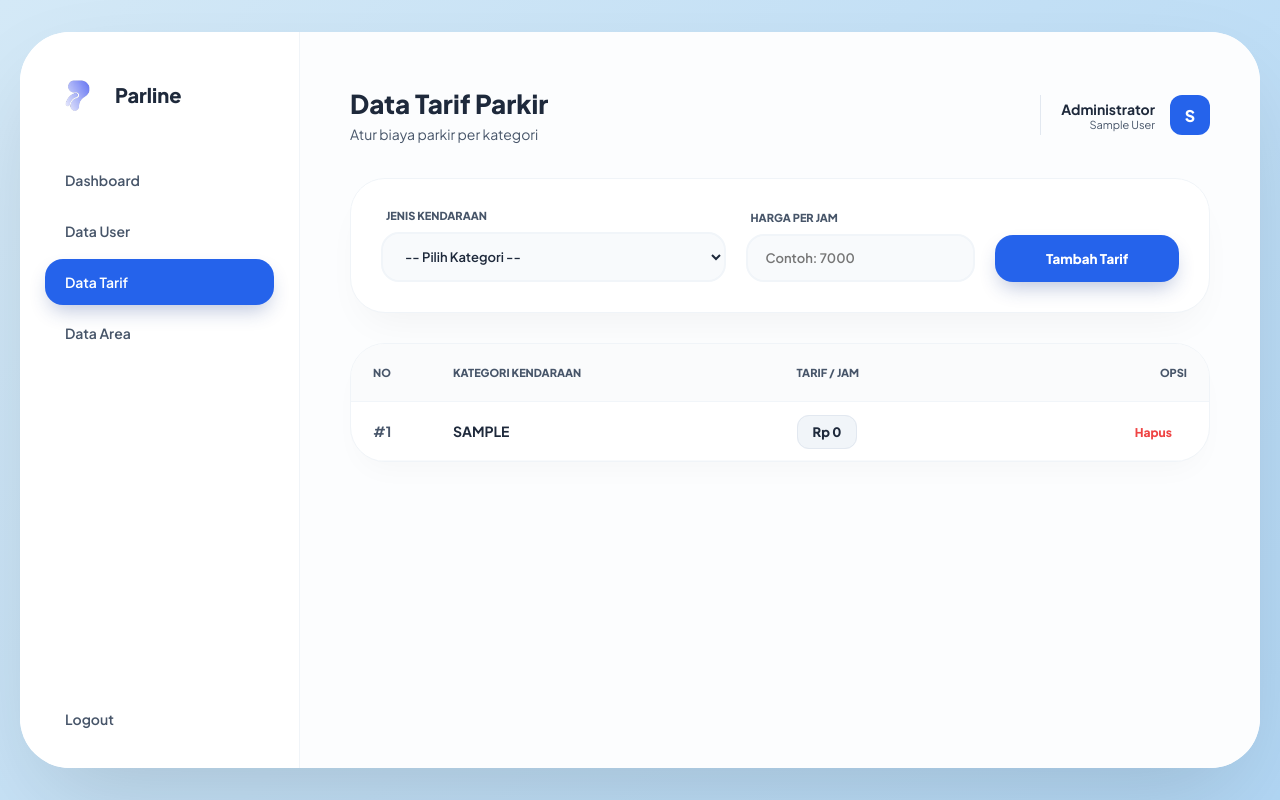
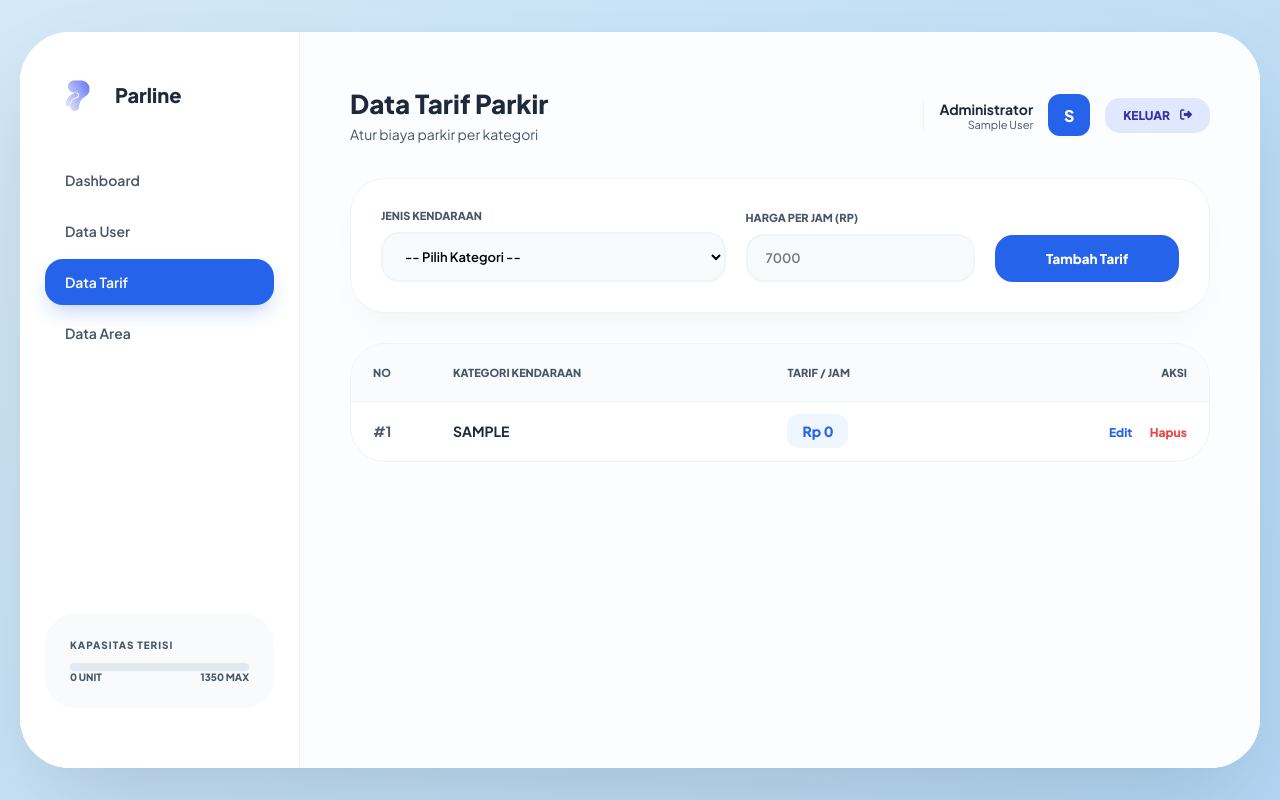
Before and after one commit to nadyaaclaryssa/ukk_parkir_parline_nadya, a PHP site: page /admin/tarif_parkir.php in a window 1280 px wide. Run offline with PHP 8.4, Linux system fonts and the light colour scheme; the visitor is signed in with stand-in values (Sample User, id 1); tables that the repository leaves empty or names only in its code hold one stand-in row (values such as "Sample post"); some libraries are stand-ins or nearby versions.

Commit message:
update kedua

```diff
--- a/admin/tarif_parkir.php
+++ b/admin/tarif_parkir.php
@@ -6,43 +6,42 @@ if(!isset($_SESSION['role']) || $_SESSION['role'] != "admin") {
 }
 include '../config/koneksi.php';
 
-// Ambil data kendaraan masuk untuk progress bar
+// Ambil data untuk Progress Bar
 $query_masuk = mysqli_query($koneksi, "SELECT COUNT(*) as total FROM tb_transaksi WHERE status='masuk'");
 $kendaraan_masuk = mysqli_fetch_assoc($query_masuk)['total'] ?? 0;
 $total_kapasitas_all = 1350;
+$persen = ($kendaraan_masuk / $total_kapasitas_all) * 100;
 
-// 1. PROSES SIMPAN TARIF (LOGIKA ANTI-DUPLIKAT)
+// Variabel Notifikasi
+$status_msg = "";
+
+// 1. PROSES SIMPAN TARIF
 if(isset($_POST['tambah'])){
     $jenis = mysqli_real_escape_string($koneksi, $_POST['jenis_kendaraan']);
-    $harga = (int)$_POST['harga_per_jam']; // Memastikan input adalah angka
+    $harga = (int)$_POST['harga_per_jam'];
 
     if(!empty($jenis) && $harga > 0) {
-        // Cek apakah jenis kendaraan sudah ada di database
         $cek = mysqli_query($koneksi, "SELECT * FROM tb_tarif WHERE jenis_kendaraan='$jenis'");
         if(mysqli_num_rows($cek) > 0) {
-            echo "<script>alert('Kategori $jenis sudah ada! Silakan hapus yang lama jika ingin mengganti harga.'); window.location='tarif_parkir.php';</script>";
+            $status_msg = "duplikat";
         } else {
             mysqli_query($koneksi, "INSERT INTO tb_tarif (jenis_kendaraan, tarif_per_jam) VALUES ('$jenis', '$harga')");
-            header("location:tarif_parkir.php");
+            $status_msg = "sukses_tambah";
         }
     }
-    exit;
 }
 
-// 2. PROSES HAPUS (LOGIKA ANTI-ERROR FOREIGN KEY)
+// 2. PROSES HAPUS
 if(isset($_GET['hapus'])){
     $id = mysqli_real_escape_string($koneksi, $_GET['hapus']);
-
-    // Cek apakah data ini sedang dipakai di tabel transaksi
     $cek_relasi = mysqli_query($koneksi, "SELECT * FROM tb_transaksi WHERE id_tarif='$id'");
 
     if(mysqli_num_rows($cek_relasi) > 0) {
-        echo "<script>alert('Gagal! Data tarif ini tidak bisa dihapus karena sudah ada data kendaraan di tabel transaksi yang menggunakannya.'); window.location='tarif_parkir.php';</script>";
+        $status_msg = "gagal_hapus";
     } else {
         mysqli_query($koneksi, "DELETE FROM tb_tarif WHERE id_tarif='$id'");
-        header("location:tarif_parkir.php");
+        $status_msg = "sukses_hapus";
     }
-    exit;
 }
 ?>
 
@@ -53,9 +52,10 @@ if(isset($_GET['hapus'])){
     <title>Parline Admin - Data Tarif</title>
     <link rel="icon" href="../parline.png">
     <link href="https://fonts.googleapis.com/css2?family=Plus+Jakarta+Sans:wght@400;500;600;700;800&display=swap" rel="stylesheet">
+    <link rel="stylesheet" href="https://cdnjs.cloudflare.com/ajax/libs/font-awesome/6.4.0/css/all.min.css">
+    <script src="https://cdn.jsdelivr.net/npm/sweetalert2@11"></script>
     <style>
         :root {
-            /* Warna diganti ke Biru Navy agar lebih profesional/ Ravenclaw vibe */
             --primary: #2563eb;
             --primary-light: #3b82f6;
             --grad-1: #d4e9f7;
@@ -63,6 +63,7 @@ if(isset($_GET['hapus'])){
             --text-main: #1e293b;
             --text-sub: #475569;
             --danger: #ef4444;
+            --indigo-soft: #e0e7ff;
         }
 
         * { box-sizing: border-box; font-family: 'Plus Jakarta Sans', sans-serif; }
@@ -82,82 +83,65 @@ if(isset($_GET['hapus'])){
             box-shadow: 0 40px 100px -20px rgba(0, 0, 0, 0.15);
         }
 
+        /* SIDEBAR (Tanpa Ikon) */
         .sidebar {
             width: 280px; background: white;
             padding: 40px 25px; display: flex; flex-direction: column;
             border-right: 1px solid #f0f4f8;
         }
-
         .logo-section { display: flex; align-items: center; gap: 15px; padding: 0 10px; margin-bottom: 40px; }
         .logo-section img { width: 45px; height: 45px; border-radius: 12px; }
         .logo-section h2 { font-size: 20px; margin: 0; color: var(--text-main); font-weight: 800; }
 
         .nav-menu { flex-grow: 1; }
         .nav-menu a {
-            display: flex; align-items: center; gap: 12px; padding: 14px 20px;
-            text-decoration: none; color: var(--text-sub); font-size: 14px; font-weight: 600;
-            margin-bottom: 5px; border-radius: 18px; transition: 0.3s;
+            display: block; padding: 14px 20px;
+            text-decoration: none; color: var(--text-sub);
+            font-size: 14px; font-weight: 600; margin-bottom: 5px;
+            border-radius: 18px; transition: 0.3s;
         }
-        .nav-menu a.active { background: var(--primary); color: white; box-shadow: 0 10px 20px -5px rgba(30, 58, 138, 0.3); }
+        .nav-menu a.active { background: var(--primary); color: white; box-shadow: 0 10px 20px -5px rgba(37, 99, 235, 0.3); }
         .nav-menu a:hover:not(.active) { background: #f1f5f9; color: var(--text-main); }
 
-        .storage-box { margin-top: auto; padding: 25px; background: #f8fafc; border-radius: 30px; }
+        .storage-box { margin-top: auto; padding: 25px; background: #f8fafc; border-radius: 30px; margin-bottom: 20px; }
         .storage-box p { margin: 0 0 12px 0; color: var(--text-sub); font-size: 10px; font-weight: 800; text-transform: uppercase; letter-spacing: 1px; }
+        .progress-bg { height: 8px; background: #e2e8f0; border-radius: 4px; overflow: hidden; }
+        .progress-fill { height: 100%; background: var(--primary); transition: 0.5s; }
 
-        .progress-bg { height: 8px; background: #e2e8f0; border-radius: 4px; overflow: hidden; margin-bottom: 12px; }
-        .progress-fill { height: 100%; background: var(--primary); }
+        /* MAIN CONTENT */
+        .main-content { flex: 1; background: #fcfdfe; padding: 40px 50px; overflow-y: auto; }
+        .header-top { display: flex; justify-content: space-between; align-items: center; margin-bottom: 35px; padding-top: 15px; }
 
-        .main-content { flex: 1; background: #fcfdfe; padding: 40px 50px; overflow-y: auto; }
-
-        .header-top {
-            display: flex;
-            justify-content: space-between;
-            align-items: center;
-            margin-bottom: 35px;
-            padding-top: 15px;
+        /* USER NAV (Hanya disini ada ikon) */
+        .user-nav-wrapper { display: flex; align-items: center; gap: 15px; }
+        .profile-stack { text-align: right; border-left: 1px solid #f1f5f9; padding-left: 15px; }
+        .user-avatar {
+            width: 42px; height: 42px; background: var(--primary);
+            border-radius: 12px; color: white; display: flex;
+            align-items: center; justify-content: center; font-weight: 800;
+        }
+        .btn-logout-direct {
+            display: flex; align-items: center; gap: 10px;
+            background: var(--indigo-soft); color: #3730a3;
+            text-decoration: none; padding: 10px 18px; border-radius: 15px;
+            font-size: 12px; font-weight: 800; transition: 0.3s ease;
         }
 
-        .form-card {
-            background: white; padding: 30px; border-radius: 35px;
-            margin-bottom: 30px; border: 1px solid #f0f4f8;
-            box-shadow: 0 20px 40px -15px rgba(0,0,0,0.05);
-        }
+        /* FORM & TABLE */
+        .form-card { background: white; padding: 30px; border-radius: 35px; margin-bottom: 30px; border: 1px solid #f0f4f8; box-shadow: 0 20px 40px -15px rgba(0,0,0,0.05); }
         .grid-form { display: grid; grid-template-columns: 1.5fr 1fr 0.8fr; gap: 20px; align-items: end; }
+        .input-group { display: flex; flex-direction: column; gap: 10px; }
+        .input-group label { font-size: 11px; font-weight: 800; color: var(--text-sub); text-transform: uppercase; }
+        .input-group input, .input-group select { padding: 14px 18px; border-radius: 18px; border: 2px solid #f1f5f9; background: #f8fafc; font-size: 13px; outline: none; font-weight: 600; }
+        .btn-simpan { background: var(--primary); color: white; border: none; padding: 15px; border-radius: 18px; font-weight: 800; cursor: pointer; transition: 0.3s; }
 
-        .input-group { display: flex; flex-direction: column; gap: 10px; }
-        .input-group label { font-size: 11px; font-weight: 800; color: var(--text-sub); text-transform: uppercase; padding-left: 5px; }
-        .input-group input, .input-group select {
-            padding: 14px 18px; border-radius: 18px; border: 2px solid #f1f5f9;
-            background: #f8fafc; font-size: 13px; outline: none; transition: 0.3s; font-weight: 600; color: var(--text-main);
-        }
-        .input-group input:focus { border-color: var(--primary-light); background: white; }
-
-        .btn-simpan {
-            background: var(--primary); color: white; border: none;
-            padding: 15px; border-radius: 18px; font-weight: 800;
-            cursor: pointer; transition: 0.3s;
-            box-shadow: 0 10px 20px -5px rgba(30, 58, 138, 0.3);
-        }
-        .btn-simpan:hover { transform: translateY(-3px); opacity: 0.9; }
-
-        .table-container { background: white; border-radius: 35px; border: 1px solid #f0f4f8; overflow: hidden; box-shadow: 0 15px 30px -10px rgba(0,0,0,0.03); }
+        .table-container { background: white; border-radius: 35px; border: 1px solid #f0f4f8; overflow: hidden; }
         table { width: 100%; border-collapse: collapse; }
         th { text-align: left; padding: 22px; color: var(--text-sub); font-size: 11px; font-weight: 800; text-transform: uppercase; background: #fafbfc; border-bottom: 1px solid #f1f5f9; }
         td { padding: 20px 22px; font-size: 14px; color: var(--text-main); border-bottom: 1px solid #f8fafc; }
-
-        .price-badge {
-            background: #f1f5f9; color: var(--text-main); padding: 8px 15px;
-            border-radius: 12px; font-weight: 800; font-size: 13px; border: 1px solid #e2e8f0;
-        }
-
-        .btn-hapus { color: var(--danger); text-decoration: none; font-weight: 800; font-size: 12px; padding: 8px 15px; border-radius: 10px; transition: 0.3s; }
-        .btn-hapus:hover { background: #fff1f2; }
-
-        .user-avatar {
-            width: 40px; height: 40px; background: var(--primary);
-            border-radius: 12px; color: white; display: flex;
-            align-items: center; justify-content: center; font-weight: 800;
-        }
+        .price-badge { background: #eff6ff; color: var(--primary); padding: 8px 15px; border-radius: 12px; font-weight: 800; }
+        .btn-edit-ui { color: var(--primary); text-decoration: none; font-weight: 800; font-size: 12px; margin-right: 15px; }
+        .btn-hapus-ui { color: var(--danger); text-decoration: none; font-weight: 800; font-size: 12px; cursor: pointer; }
     </style>
 </head>
 <body>
@@ -170,13 +154,22 @@ if(isset($_GET['hapus'])){
             </div>
 
             <div class="nav-menu">
-                <a href="dashboard.php"> Dashboard</a>
-                <a href="kelola_user.php"> Data User</a>
-                <a href="tarif_parkir.php" class="active"> Data Tarif</a>
-                <a href="area_parkir.php"> Data Area</a>
+                <a href="dashboard.php">Dashboard</a>
+                <a href="kelola_user.php">Data User</a>
+                <a href="tarif_parkir.php" class="active">Data Tarif</a>
+                <a href="area_parkir.php">Data Area</a>
             </div>
 
-            <a href="../logout.php" style="margin-top: 25px; color: var(--text-sub); text-decoration: none; font-size: 14px; padding-left: 20px; font-weight: 600;"> Logout</a>
+            <div class="storage-box">
+                <p>Kapasitas Terisi</p>
+                <div class="progress-bg">
+                    <div class="progress-fill" style="width: <?= $persen ?>%;"></div>
+                </div>
+                <div style="display: flex; justify-content: space-between; font-size: 10px; font-weight: 800; color: var(--text-sub);">
+                    <span><?= $kendaraan_masuk ?> UNIT</span>
+                    <span><?= $total_kapasitas_all ?> MAX</span>
+                </div>
+            </div>
         </div>
 
         <div class="main-content">
@@ -186,14 +179,16 @@ if(isset($_GET['hapus'])){
                     <p style="color: var(--text-sub); margin: 5px 0 0 0; font-size: 14px;">Atur biaya parkir per kategori</p>
                 </div>
 
-                <div style="display: flex; align-items: center; gap: 15px; border-left: 1px solid #e2e8f0; padding-left: 20px;">
-                    <div style="text-align: right;">
+                <div class="user-nav-wrapper">
+                    <div class="profile-stack">
                         <div style="font-weight: 700; font-size: 14px; color: var(--text-main);">Administrator</div>
                         <div style="font-size: 11px; color: var(--text-sub);"><?= $_SESSION['nama'] ?? 'Admin' ?></div>
                     </div>
-                    <div class="user-avatar">
-                        <?= strtoupper(substr($_SESSION['nama'] ?? 'A', 0, 1)) ?>
-                    </div>
+                    <div class="user-avatar"><?= strtoupper(substr($_SESSION['nama'] ?? 'A', 0, 1)) ?></div>
+                    <a href="../logout.php" class="btn-logout-direct">
+                        <span>KELUAR</span>
+                        <i class="fa-solid fa-right-from-bracket"></i>
+                    </a>
                 </div>
             </div>
 
@@ -209,8 +204,8 @@ if(isset($_GET['hapus'])){
                         </select>
                     </div>
                     <div class="input-group">
-                        <label>Harga Per Jam</label>
-                        <input type="number" name="harga_per_jam" placeholder="Contoh: 7000" required>
+                        <label>Harga Per Jam (Rp)</label>
+                        <input type="number" name="harga_per_jam" placeholder="7000" required>
                     </div>
                     <button type="submit" name="tambah" class="btn-simpan">Tambah Tarif</button>
                 </form>
@@ -223,30 +218,24 @@ if(isset($_GET['hapus'])){
                             <th width="80">No</th>
                             <th>Kategori Kendaraan</th>
                             <th>Tarif / Jam</th>
-                            <th style="text-align: right;">Opsi</th>
+                            <th style="text-align: right;">Aksi</th>
                         </tr>
                     </thead>
                     <tbody>
                         <?php
-                        $query_str = "SELECT * FROM tb_tarif WHERE jenis_kendaraan != '' ORDER BY FIELD(jenis_kendaraan, 'MOTOR', 'MOBIL', 'LAINNYA') ASC";
-                        $q = mysqli_query($koneksi, $query_str);
-
+                        $q = mysqli_query($koneksi, "SELECT * FROM tb_tarif ORDER BY FIELD(jenis_kendaraan, 'MOTOR', 'MOBIL', 'LAINNYA') ASC");
                         $no = 1;
                         while($data = mysqli_fetch_assoc($q)){
                         ?>
                         <tr>
                             <td style="color: var(--text-sub); font-weight: 700;">#<?= $no++ ?></td>
-                            <td style="font-weight: 700; color: var(--text-main);"><?= strtoupper($data['jenis_kendaraan']) ?></td>
-                            <td>
-                                <span class="price-badge">
-                                    <?php
-                                        $harga_tampil = $data['tarif_per_jam'] ?? 0;
-                                        echo "Rp " . number_format($harga_tampil, 0, ',', '.');
-                                    ?>
-                                </span>
+                            <td style="font-weight: 700; color: var(--text-main);">
+                                <?= strtoupper($data['jenis_kendaraan']) ?>
                             </td>
+                            <td><span class="price-badge">Rp <?= number_format($data['tarif_per_jam'], 0, ',', '.'); ?></span></td>
                             <td style="text-align: right;">
-                                <a href="?hapus=<?= $data['id_tarif'] ?>" class="btn-hapus" onclick="return confirm('Yakin ingin menghapus tarif ini?')">Hapus</a>
+                                <a href="tarif_edit.php?id=<?= $data['id_tarif']; ?>" class="btn-edit-ui">Edit</a>
+                                <a onclick="konfirmasiHapus(<?= $data['id_tarif'] ?>)" class="btn-hapus-ui">Hapus</a>
                             </td>
                         </tr>
                         <?php } ?>
@@ -255,5 +244,34 @@ if(isset($_GET['hapus'])){
             </div>
         </div>
     </div>
+
+    <script>
+        function konfirmasiHapus(id) {
+            Swal.fire({
+                title: 'Hapus Tarif?',
+                text: "Data yang dihapus tidak bisa dikembalikan!",
+                icon: 'warning',
+                showCancelButton: true,
+                confirmButtonColor: '#ef4444',
+                cancelButtonColor: '#475569',
+                confirmButtonText: 'Ya, Hapus!',
+                cancelButtonText: 'Batal'
+            }).then((result) => {
+                if (result.isConfirmed) {
+                    window.location.href = '?hapus=' + id;
+                }
+            })
+        }
+
+        <?php if($status_msg == "sukses_tambah"): ?>
+            Swal.fire('Berhasil!', 'Tarif baru telah ditambahkan.', 'success');
+        <?php elseif($status_msg == "duplikat"): ?>
+            Swal.fire('Gagal!', 'Kategori kendaraan sudah ada!', 'error');
+        <?php elseif($status_msg == "sukses_hapus"): ?>
+            Swal.fire('Dihapus!', 'Data tarif berhasil dihapus.', 'success');
+        <?php elseif($status_msg == "gagal_hapus"): ?>
+            Swal.fire('Gagal!', 'Tarif sedang digunakan di transaksi!', 'error');
+        <?php endif; ?>
+    </script>
 </body>
 </html>
```
Also changed, not shown: admin/area_parkir.php (+48 -15 lines), admin/dashboard.php (+41 -33 lines), admin/kelola_user.php (+35 -20 lines), admin/logout.png (added).
